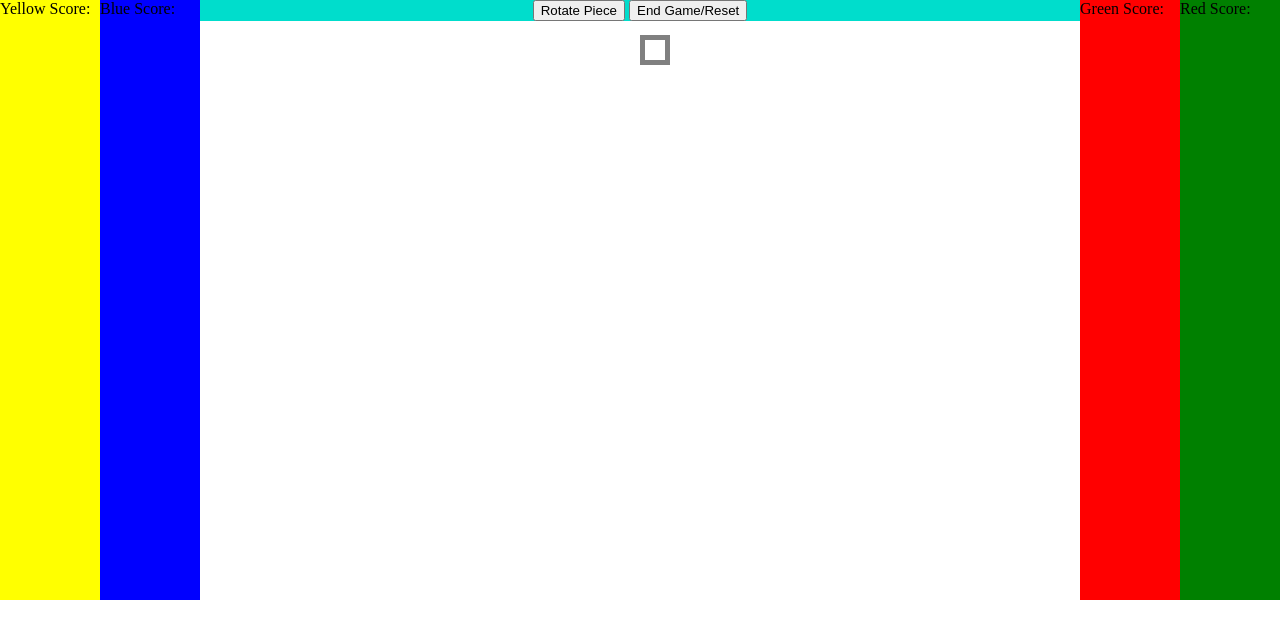
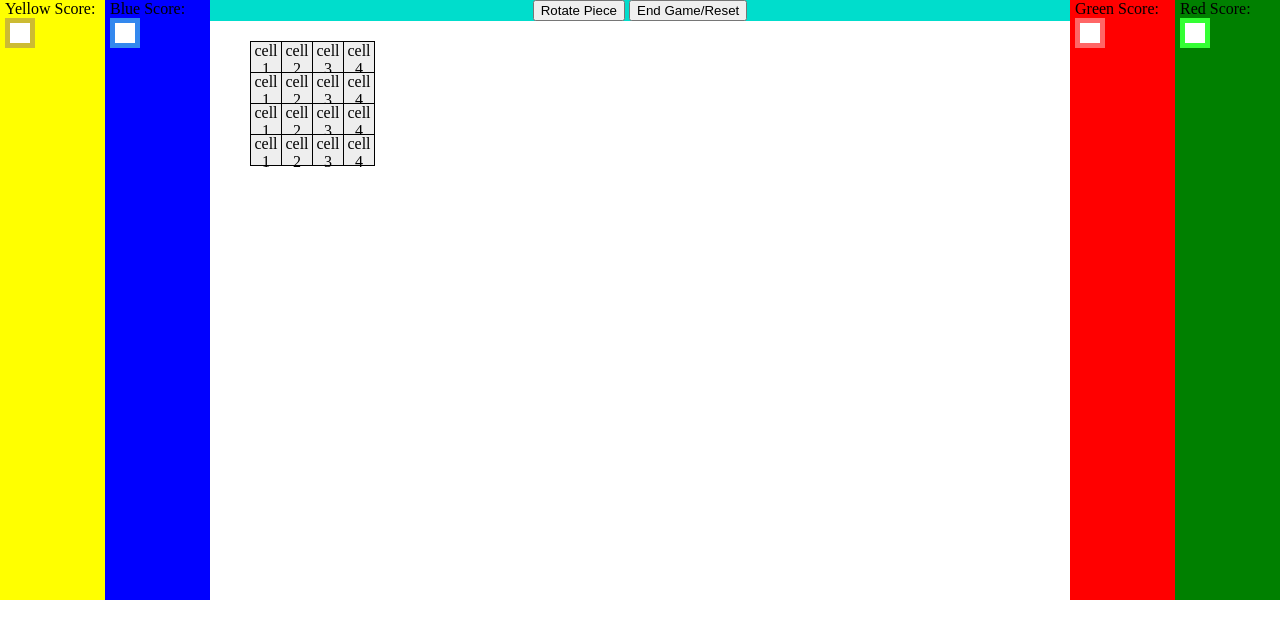
Before and after one commit to hintron/msedev_training, a PHP site: page /brickus.html in a window 1280 px wide. Shown: the top 639 px of the page. Run offline with PHP 8.4, Linux system fonts and the light colour scheme.

Commit message:
Project4: Created a gameboard and simple pieces
Got the correct coloring for pieces within each player's toolbar.

```diff
--- a/project4/brickus.css
+++ b/project4/brickus.css
@@ -61,10 +61,30 @@ body {
 
 /************************************/
 /* Gameboard */
+/* Using method 1 (floats) from project 1 part 2 */
 /************************************/
 
 #gameboard {
-    display: inline-block;
+    padding: 20px 40px 50px 40px;
+    /* This makes the outer div actually have a height, because it would be zero with two floated block elements */
+    overflow: hidden;
+    /* TODO: Make a min width so that the floated rows don't get all messed up */
+    /* min-width: 500px; */
+}
+
+.gameboard-row {
+    clear: both;
+}
+
+.gameboard-cell {
+    float: left;
+    /* Adjust cells so border looks nicer */
+    margin: 0 -1px -1px 0;
+    width: 30px;
+    height: 30px;
+    border-style: solid;
+    border-width: 1px;
+    background-color: #eeeeee;
 }
 
 /************************************/
@@ -77,9 +97,33 @@ body {
     position: absolute;
     width: 20px;
     height: 20px;
-    border: 5px solid gray;
-    background-color: white;
+    border-width: 5px;
+    border-style: solid;
+    background-color: #ffffff;
 }
+
+
+#player1_toolbar .tile {
+    border-color: #ccbb33;
+}
+
+#player2_toolbar .tile {
+    border-color: #3388ee;
+}
+
+#player3_toolbar .tile {
+    border-color: #33ff33;
+}
+
+#player4_toolbar .tile {
+    border-color: #ff6666;
+}
+
+
+.toolbar {
+    padding-left: 5px;
+}
+
 
 .tile_row {
 
--- a/project4/brickus.html
+++ b/project4/brickus.html
@@ -18,18 +18,22 @@
     <div id="player1_toolbar" class="toolbar">
         <span>Yellow Score: </span>
         <span id="player1_score"></span>
+        <div class="tile"></div>
     </div>
     <div id="player2_toolbar" class="toolbar">
         <span>Blue Score: </span>
         <span id="player2_score"></span>
+        <div class="tile"></div>
     </div>
     <div id="player3_toolbar" class="toolbar">
         <span>Red Score: </span>
         <span id="player3_score"></span>
+        <div class="tile"></div>
     </div>
     <div id="player4_toolbar" class="toolbar">
         <span>Green Score: </span>
         <span id="player4_score"></span>
+        <div class="tile"></div>
     </div>
 
     <!-- Note: Non-floated divs come after floated divs, in order for it to fill up the center space -->
@@ -41,14 +45,32 @@
             <button id="endgame_btn" >End Game/Reset</button>
         </div>
 
-        <!-- div#table-group1>div.row-group1*5>div.cell-group1.cell{cell $}*5 -->
+        <!-- div#gameboard>div.gameboard-row*4>div.gameboard-cell{cell $}*4 -->
         <div id="gameboard">
-            <!-- Create a single tile that can be cloned -->
-            <div class="tile"></div>
-            <div class="tile"></div>
-
-
-
+            <div class="gameboard-row">
+                <div class="gameboard-cell">cell 1</div>
+                <div class="gameboard-cell">cell 2</div>
+                <div class="gameboard-cell">cell 3</div>
+                <div class="gameboard-cell">cell 4</div>
+            </div>
+            <div class="gameboard-row">
+                <div class="gameboard-cell">cell 1</div>
+                <div class="gameboard-cell">cell 2</div>
+                <div class="gameboard-cell">cell 3</div>
+                <div class="gameboard-cell">cell 4</div>
+            </div>
+            <div class="gameboard-row">
+                <div class="gameboard-cell">cell 1</div>
+                <div class="gameboard-cell">cell 2</div>
+                <div class="gameboard-cell">cell 3</div>
+                <div class="gameboard-cell">cell 4</div>
+            </div>
+            <div class="gameboard-row">
+                <div class="gameboard-cell">cell 1</div>
+                <div class="gameboard-cell">cell 2</div>
+                <div class="gameboard-cell">cell 3</div>
+                <div class="gameboard-cell">cell 4</div>
+            </div>
         </div>
 
     </div>
--- a/project4/brickus.js
+++ b/project4/brickus.js
@@ -51,11 +51,12 @@ document.addEventListener("DOMContentLoaded", function(event) {
 
     var tiles = document.getElementsByClassName("tile");
 
-    console.log(tiles);
-
     for (var i = tiles.length - 1; i >= 0; i--) {
         var tile = tiles[i];
         tile.addEventListener("mousedown", function(mouse_event) {
+            // TODO: Have a check to make sure that players can only select
+            // their own pieces and pieces that aren't already laid down
+
             var rect = mouse_event.srcElement.getBoundingClientRect();
             grabbed_piece = mouse_event.srcElement;
 
```
